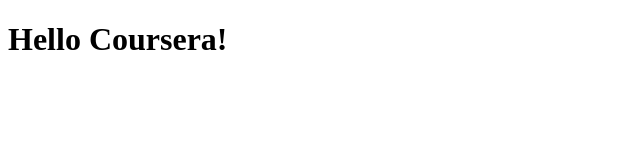
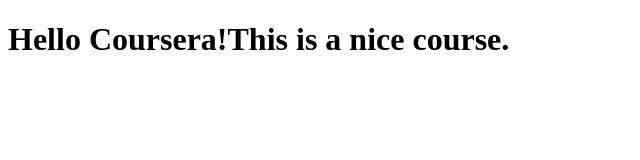
Before and after one commit to priyanka-harish/coursera-test, a plain HTML site: page site/index.html in a window 1280 px wide. Shown: the whole page, without its empty margins (0-640 px from the left). Drawn offline with Linux system fonts and the light colour scheme.

Commit message:
Small adition to our page content

```diff
--- a/site/index.html
+++ b/site/index.html
@@ -4,6 +4,6 @@
 	<title>Hello Coursera</title>
 </head>
 <body>
-<h1>Hello Coursera!</h1>
+<h1>Hello Coursera!This is a nice course.</h1>
 </body>
 </html>
```
